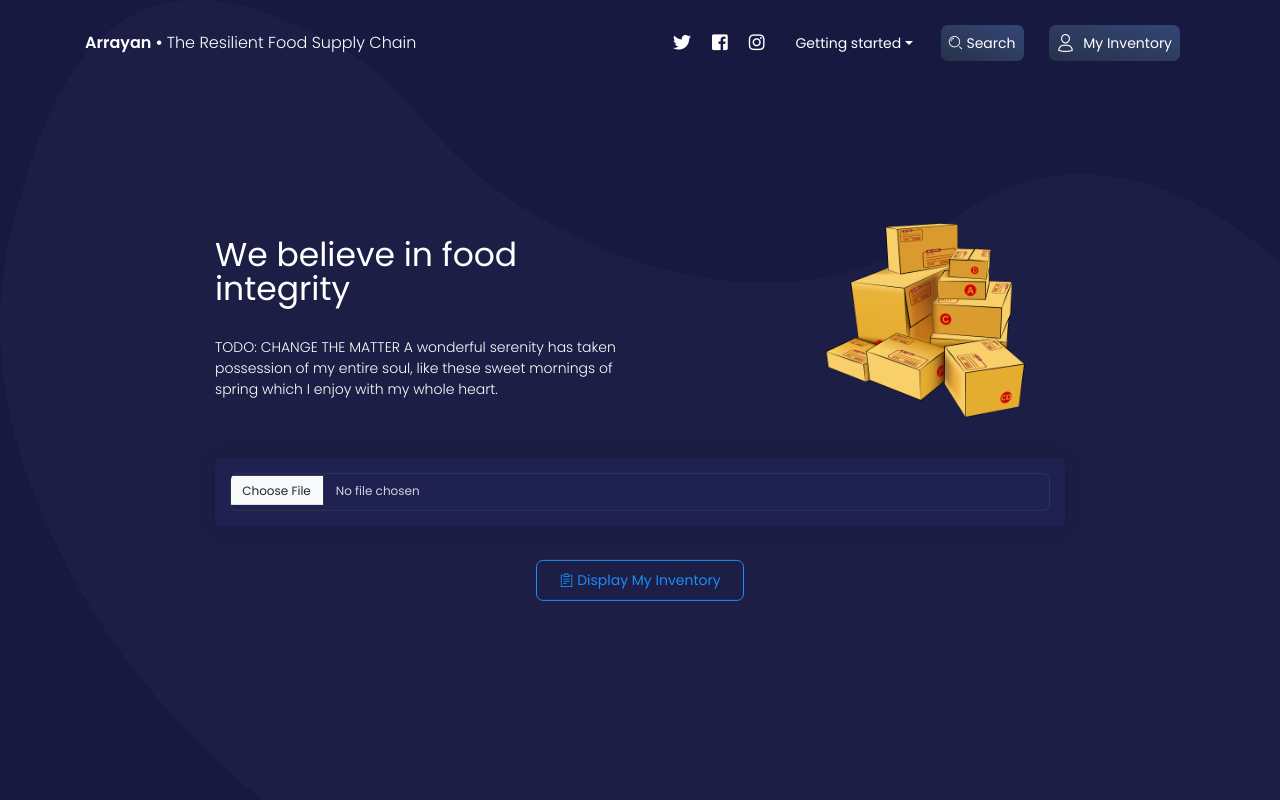
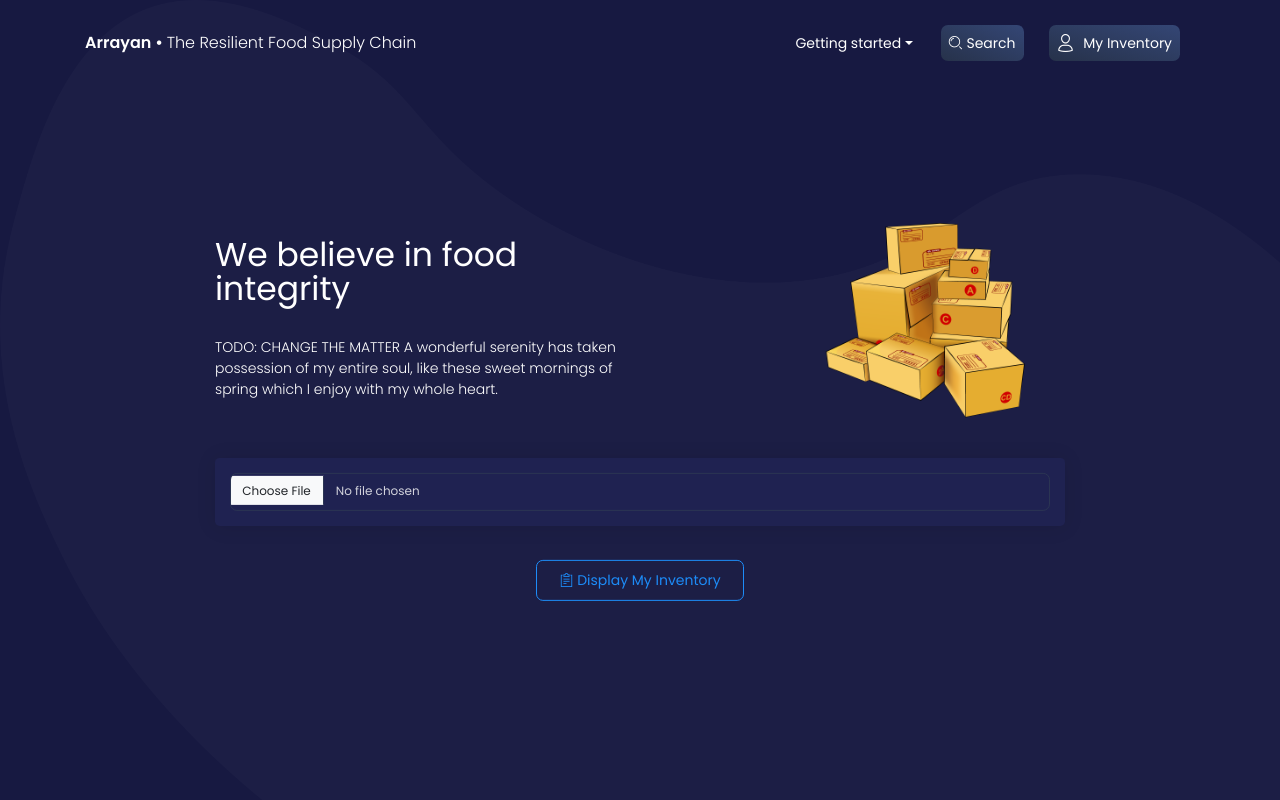
Before and after one commit to tarun1219/arrayanUpdated, a React (Create React App) app: page /inventory in a window 1280 px wide. Shown: the top 800 px of the page. Built offline with nearby package versions, Linux system fonts and the light colour scheme; no server answers.

Commit message:
Commenting out social media URLs from Navbar

```diff
--- a/src/components/Navbars/IndexNavbar.js
+++ b/src/components/Navbars/IndexNavbar.js
@@ -83,9 +83,9 @@ export default function IndexNavbar() {
             <span>Arrayan • </span>
             The Resilient Food Supply Chain
           </NavbarBrand>
-          <UncontrolledTooltip placement="bottom" target="navbar-brand">
+          {/* <UncontrolledTooltip placement="bottom" target="navbar-brand">
             Designed and Coded by Creative Tim
-          </UncontrolledTooltip>
+          </UncontrolledTooltip> */}
           <button
             aria-expanded={collapseOpen}
             className="navbar-toggler navbar-toggler"
@@ -122,7 +122,7 @@ export default function IndexNavbar() {
             </Row>
           </div>
           <Nav navbar>
-            <NavItem className="p-0">
+            {/* <NavItem className="p-0">
               <NavLink
                 data-placement="bottom"
                 href="https://twitter.com/CreativeTim"
@@ -157,7 +157,7 @@ export default function IndexNavbar() {
                 <i className="fab fa-instagram" />
                 <p className="d-lg-none d-xl-none">Instagram</p>
               </NavLink>
-            </NavItem>
+            </NavItem> */}
             <UncontrolledDropdown nav>
               <DropdownToggle
                 caret
```
